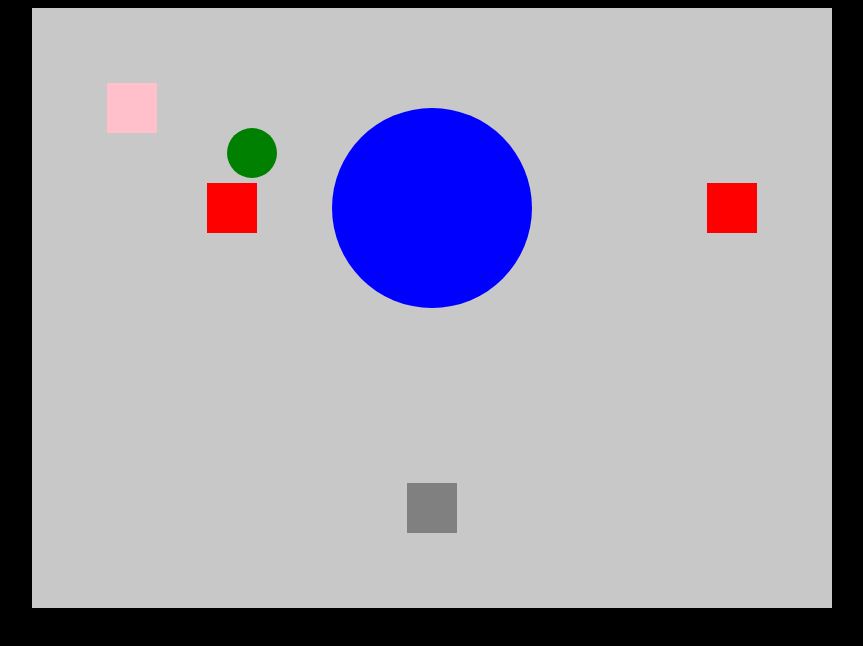
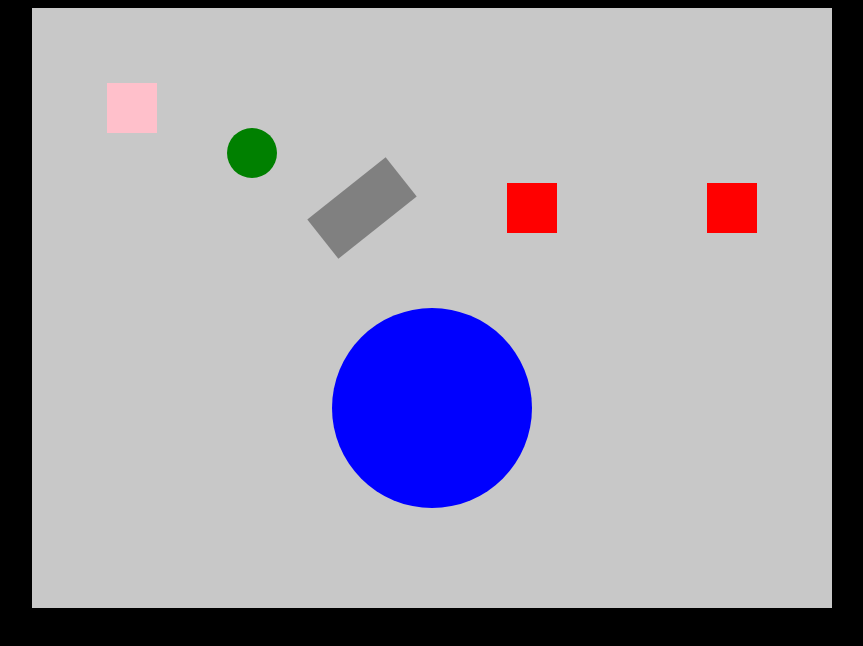
Before and after one commit to lancao008/voy, a plain HTML site: page example/index.html in a window 1280 px wide. Shown: the whole page, without its empty margins (208-1071 px from the left). Drawn offline with Linux system fonts and the light colour scheme.

Commit message:
Now support collision detection of rotated rectangles. Aaaaawesome.

```diff
--- a/example/entity_factory.js
+++ b/example/entity_factory.js
@@ -19,7 +19,7 @@ EntityFactory = {
       new Voy.CircleCollider(radius),
       new Voy.CircleLayer('blue', radius)
     );
-    pond.localPosition = new Voy.Vector2(400, 200);
+    pond.localPosition = new Voy.Vector2(400, 400);
     return pond;
   },
   createZombie: function(x) {
@@ -34,13 +34,15 @@ EntityFactory = {
     return zombie;
   },
   createWall: function(x, y) {
-    var size = new Voy.Vector2(50, 50);
+    var size = new Voy.Vector2(50, 100);
 
     var wall = new Voy.Entity(
       new Voy.RigidBody({ static: true }),
       new Voy.RectangleCollider(size),
       new Voy.RectangleLayer('grey', size)
     );
+
+    wall.localRotation = 0.9;
     wall.localPosition = new Voy.Vector2(x, y);
     return wall;
   },
--- a/example/index.html
+++ b/example/index.html
@@ -6,6 +6,7 @@
   <script src="/src/voy.js" type="text/javascript"></script>
   <script src="/src/voy/game.js" type="text/javascript"></script>
   <script src="/src/voy/vector2.js" type="text/javascript"></script>
+  <script src="/src/voy/matrix2.js" type="text/javascript"></script>
   <script src="/src/voy/event_emitter.js" type="text/javascript"></script>
   <script src="/src/voy/component.js" type="text/javascript"></script>
   <script src="/src/voy/component_feeder.js" type="text/javascript"></script>
--- a/example/test_scene.js
+++ b/example/test_scene.js
@@ -7,9 +7,9 @@ TestScene.prototype = Object.create(Voy.Scene.prototype);
 
 TestScene.prototype.initialize = function() {
   this.addChild(EntityFactory.createPlayer());
-  this.addChild(EntityFactory.createZombie(200));
+  this.addChild(EntityFactory.createWall(330, 200));
+  this.addChild(EntityFactory.createZombie(500));
   this.addChild(EntityFactory.createZombie(700));
-  this.addChild(EntityFactory.createWall(400, 500));
   this.addChild(EntityFactory.createHotzone(100, 100));
   this.addChild(EntityFactory.createPond(100, 100));
 };
--- a/src/voy/entity.js
+++ b/src/voy/entity.js
@@ -4,6 +4,7 @@ Voy.Entity = function() {
   this.components = [];
 
   this.localPosition = Voy.Vector2.zero();
+  this.localRotation = 0;
 
   var components = Array.prototype.slice.call(arguments);
   components.forEach(function(component) {
@@ -38,6 +39,10 @@ Voy.Entity.prototype.getPosition = function() {
   return Voy.Vector2.add(this.parent.getPosition(), this.localPosition);
 };
 
+Voy.Entity.prototype.getRotation = function() {
+  return this.parent.getRotation()+this.localRotation;
+};
+
 Voy.Entity.prototype.update = function(timeDelta) {
   this.components.forEach(function(component) {
     if(component.update) component.update(timeDelta);
--- a/src/voy/geometry/circle.js
+++ b/src/voy/geometry/circle.js
@@ -4,14 +4,6 @@ Voy.Circle = function(position, radius) {
 };
 
 Voy.Circle.prototype = Object.create(Voy.Shape.prototype);
-
-Voy.Circle.prototype.overlaps = function(shape) {
-  if(!(shape instanceof Voy.Circle)) throw new Error('Sorry, I only do circles at the moment.');
-  var centerDistance = Voy.Vector2.subtract(shape.position, this.position).getLength();
-  if(centerDistance < this.radius + shape.radius) {
-    return true;
-  }
-};
 
 Voy.Circle.prototype.project = function(axis) {
   var centerProjection = axis.getDotProduct(this.position);
--- a/src/voy/geometry/line_segment.js
+++ b/src/voy/geometry/line_segment.js
@@ -29,7 +29,6 @@ Voy.LineSegment.prototype.getClosestPoint = function(point) {
   var pointToLineSegmentStart = Voy.Vector2.subtract(point, this[0]);
   var progress = pointsDifference.getDotProduct(pointToLineSegmentStart)/lengthSquared;
 
-  //console.log('progress:', progress);
   if(progress < 0) return this[0];
   if(progress > 1) return this[1];
 
--- a/src/voy/geometry/polygonic.js
+++ b/src/voy/geometry/polygonic.js
@@ -1,5 +1,6 @@
-Voy.Polygonic = function(position) {
+Voy.Polygonic = function(position, rotation) {
   Voy.Shape.call(this, position);
+  this.rotation = typeof(rotation) === 'undefined' ? 0 : rotation;
 };
 
 Voy.Polygonic.prototype = Object.create(Voy.Shape);
--- a/src/voy/geometry/rectangle.js
+++ b/src/voy/geometry/rectangle.js
@@ -1,5 +1,5 @@
-Voy.Rectangle = function(position, size) {
-  Voy.Polygonic.call(this, position);
+Voy.Rectangle = function(position, size, rotation) {
+  Voy.Polygonic.call(this, position, rotation);
   if(!size) throw new Error('Rectangle needs size.');
   this.size = size;
 };
@@ -16,18 +16,6 @@ Voy.Rectangle.prototype.contains = function(point) {
   return result;
 };
 
-Voy.Rectangle.prototype.overlaps = function(rectangle) {
-  if(!(rectangle instanceof Voy.Rectangle)) throw new Error("Voy.Rectangle#overlaps only supports Voy.Rectangle objects for now.");
-
-  return (
-    this.position[0] < rectangle.position[0] + rectangle.size[0] &&
-    this.position[0] + this.size[0] > rectangle.position[0] &&
-    this.position[1] < rectangle.position[1] + rectangle.size[1] &&
-    this.position[1] + this.size[1] > rectangle.position[1]
-  );
-};
-
-
 Voy.Rectangle.prototype.getVertices = function() {
   var halfSize = Voy.Vector2.multiply(this.size, 0.5);
 
@@ -37,6 +25,12 @@ Voy.Rectangle.prototype.getVertices = function() {
     new Voy.Point(this.position[0]-halfSize[0], this.position[1]+halfSize[1]),
     new Voy.Point(this.position[0]+halfSize[0], this.position[1]+halfSize[1]),
   ];
+
+  if(this.rotation) {
+    vertices.forEach(function(vertex) {
+      vertex.rotate(this.position, this.rotation);
+    }.bind(this));
+  }
 
   return vertices;
 };
--- a/src/voy/physics/collider.js
+++ b/src/voy/physics/collider.js
@@ -12,7 +12,12 @@ Voy.Collider.prototype.getPosition = function() {
   return this.entity.getPosition();
 };
 
+Voy.Collider.prototype.getRotation = function() {
+  return this.entity.getRotation();
+};
+
 Voy.Collider.prototype.getShape = function() {
   this.shape.position = this.getPosition();
+  if(this.shape instanceof Voy.Polygonic) this.shape.rotation = this.getRotation();
   return this.shape;
 };
--- a/src/voy/physics/collision_detector.js
+++ b/src/voy/physics/collision_detector.js
@@ -79,7 +79,7 @@ Voy.CollisionDetector.testCircle = function(collider1, collider2) {
 
 Voy.CollisionDetector.getNormals = function(shape1, shape2) {
   if(shape1 instanceof Voy.Rectangle && shape2 instanceof Voy.Rectangle) {
-    return [Voy.Vector2.up(), Voy.Vector2.right()];
+    return this.getRectangleRectangleNormals(shape1, shape2);
   } else {
     var shape1IsCircle = shape1 instanceof Voy.Circle;
     var shape2IsCircle = shape2 instanceof Voy.Circle;
@@ -102,6 +102,37 @@ Voy.CollisionDetector.getNormals = function(shape1, shape2) {
   }
 };
 
+Voy.CollisionDetector.getRectangleRectangleNormals = function(rectangle1, rectangle2) {
+  var rotation1 = rectangle1.rotation;
+  var rotation2 = rectangle2.rotation;
+
+  var up = Voy.Vector2.up();
+  var right = Voy.Vector2.right();
+
+  if(rotation1 == rotation2) {
+    if(rotation1 == 0) {
+      return [up, right];
+    } else {
+      up.rotate(rotation1);
+      right.rotate(rotation2);
+      return [up, right];
+    }
+  } else {
+    var up1 = up.clone();
+    up1.rotate(rotation1);
+    var right1 = right.clone();
+    right1.rotate(rotation1);
+
+    var up2 = up.clone();
+    up2.rotate(rotation2);
+    var right2 = right.clone();
+    right2.rotate(rotation2);
+
+    var normals = [up1, right1, up2, right2];
+    return normals;
+  }
+};
+
 Voy.CollisionDetector.getCirclePolygonNormal = function(circle, polygon) {
   var closestPoint = polygon.getClosestPoint(circle);
   var pointCircleDifference = Voy.Vector2.subtract(closestPoint, circle.position);
--- a/src/voy/rendering/canvas.js
+++ b/src/voy/rendering/canvas.js
@@ -20,6 +20,10 @@ Voy.Canvas.prototype.drawCircle = function(position, radius, color) {
   this.context.fill();
 };
 
+Voy.Canvas.prototype.translate = function(translation) {
+  this.context.translate(translation[0], translation[1]);
+};
+
 Voy.Canvas.prototype.drawRectangle = function(position, size, color) {
   if(color) this.context.fillStyle = color;
   this.context.fillRect(position[0]-size[0]/2, position[1]-size[1]/2, size[0], size[1]);
@@ -29,3 +33,15 @@ Voy.Canvas.prototype.clear = function(color) {
   this.context.fillStyle = color;
   this.context.fillRect(0, 0, this.element.width, this.element.height);
 };
+
+Voy.Canvas.prototype.save = function() {
+  this.context.save();
+};
+
+Voy.Canvas.prototype.restore = function() {
+  this.context.restore();
+};
+
+Voy.Canvas.prototype.rotate = function(angle) {
+  this.context.rotate(angle);
+};
--- a/src/voy/rendering/circle_layer.js
+++ b/src/voy/rendering/circle_layer.js
@@ -7,5 +7,5 @@ Voy.CircleLayer = function(color, radius) {
 Voy.CircleLayer.prototype = Object.create(Voy.Component.prototype);
 
 Voy.CircleLayer.prototype.draw = function(canvas) {
-  canvas.drawCircle(this.entity.localPosition, this.radius, this.color);
+  canvas.drawCircle(Voy.Vector2.zero(), this.radius, this.color);
 };
--- a/src/voy/rendering/rectangle_layer.js
+++ b/src/voy/rendering/rectangle_layer.js
@@ -7,5 +7,5 @@ Voy.RectangleLayer = function(color, size) {
 Voy.RectangleLayer.prototype = Object.create(Voy.Component.prototype);
 
 Voy.RectangleLayer.prototype.draw = function(canvas) {
-  canvas.drawRectangle(this.entity.localPosition, this.size, this.color);
+  canvas.drawRectangle(Voy.Vector2.zero(), this.size, this.color);
 };
--- a/src/voy/rendering/renderer.js
+++ b/src/voy/rendering/renderer.js
@@ -16,10 +16,16 @@ Voy.Renderer.prototype.updateResolution = function(width, height) {
 };
 
 Voy.Renderer.prototype.drawEntity = function(entity) {
+  this.canvas.save();
+
+  this.canvas.translate(entity.localPosition);
+  if(entity.localRotation) this.canvas.rotate(entity.localRotation);
+
   entity.components.forEach(function(component) {
     if(component.draw) component.draw(this.canvas);
   }.bind(this));
   this.drawChildren(entity);
+  this.canvas.restore();
 };
 
 Voy.Renderer.prototype.drawChildren = function(entityContainer) {
--- a/src/voy/scene.js
+++ b/src/voy/scene.js
@@ -28,6 +28,10 @@ Voy.Scene.prototype.getPosition = function() {
   return Voy.Vector2.zero();
 };
 
+Voy.Scene.prototype.getRotation = function() {
+  return 0;
+};
+
 Voy.Scene.prototype.removeChild = function() {
   throw new Error('Muhaha, you cannot remove children from the scene. They are to remain in the scene for all perpetuity.');
 };
--- a/src/voy/vector2.js
+++ b/src/voy/vector2.js
@@ -18,9 +18,21 @@ Voy.Vector2.prototype.multiply = function(factor) {
   this.set(result);
 };
 
+Voy.Vector2.prototype.clone = function(factor) {
+  var vector = new Voy.Vector2(this[0], this[1]);
+  return vector;
+};
+
 Voy.Vector2.prototype.toPoint = function() {
   var point = new Voy.Point(this[0], this[1]);
   return point;
+};
+
+Voy.Vector2.prototype.rotate = function(angle) {
+  var rotation = Voy.Matrix2.rotation(angle);
+  this.set(
+    Voy.Matrix2.multiply(rotation, this)
+  );
 };
 
 Voy.Vector2.prototype.toString = function() {
```
Also changed, not shown: test/index.html (+7 -2 lines), NOTES.txt.
